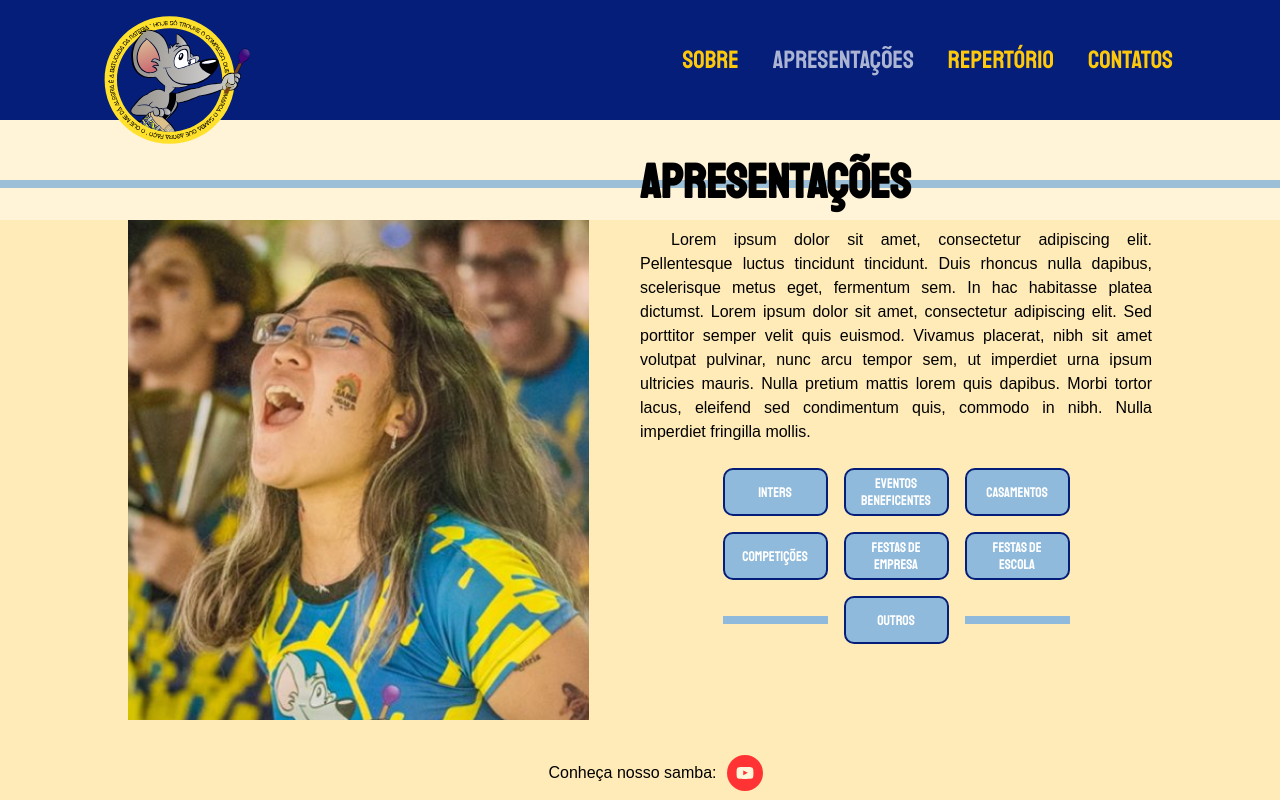
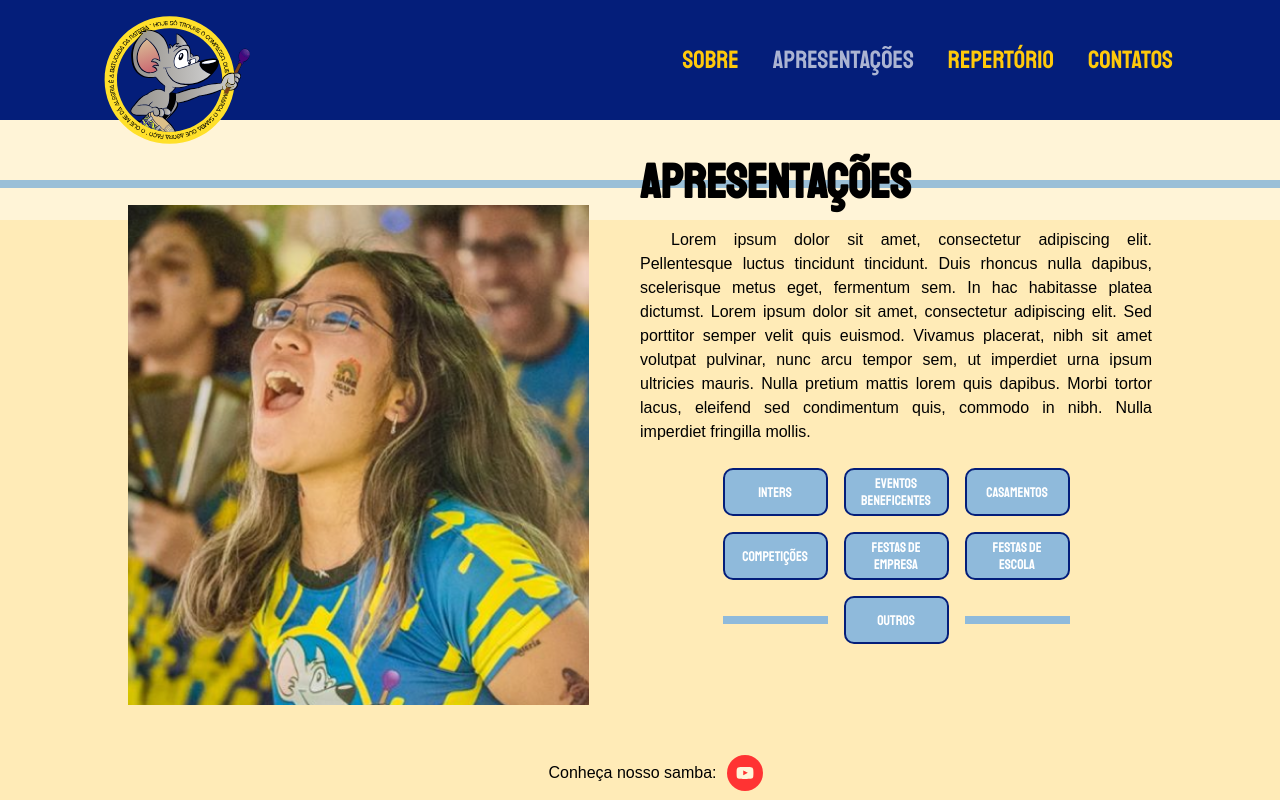
Before and after one commit to rateria/rateria-next-website, a Next.js app: page /apresentacoes in a window 1280 px wide. Shown: the top 800 px of the page. Built offline with nearby package versions, Linux system fonts and the light colour scheme; a web font is replaced by a local one.

Commit message:
fix: image repositioned

```diff
--- a/pages/apresentacoes/Apresentations.module.css
+++ b/pages/apresentacoes/Apresentations.module.css
@@ -54,6 +54,9 @@
 	background: url('../../public/interbatuc2.png');
 	background-position: center;
 	background-size: cover;
+
+	position: relative;
+	top: -1.5rem;
 }
 
 .image2 {
```
